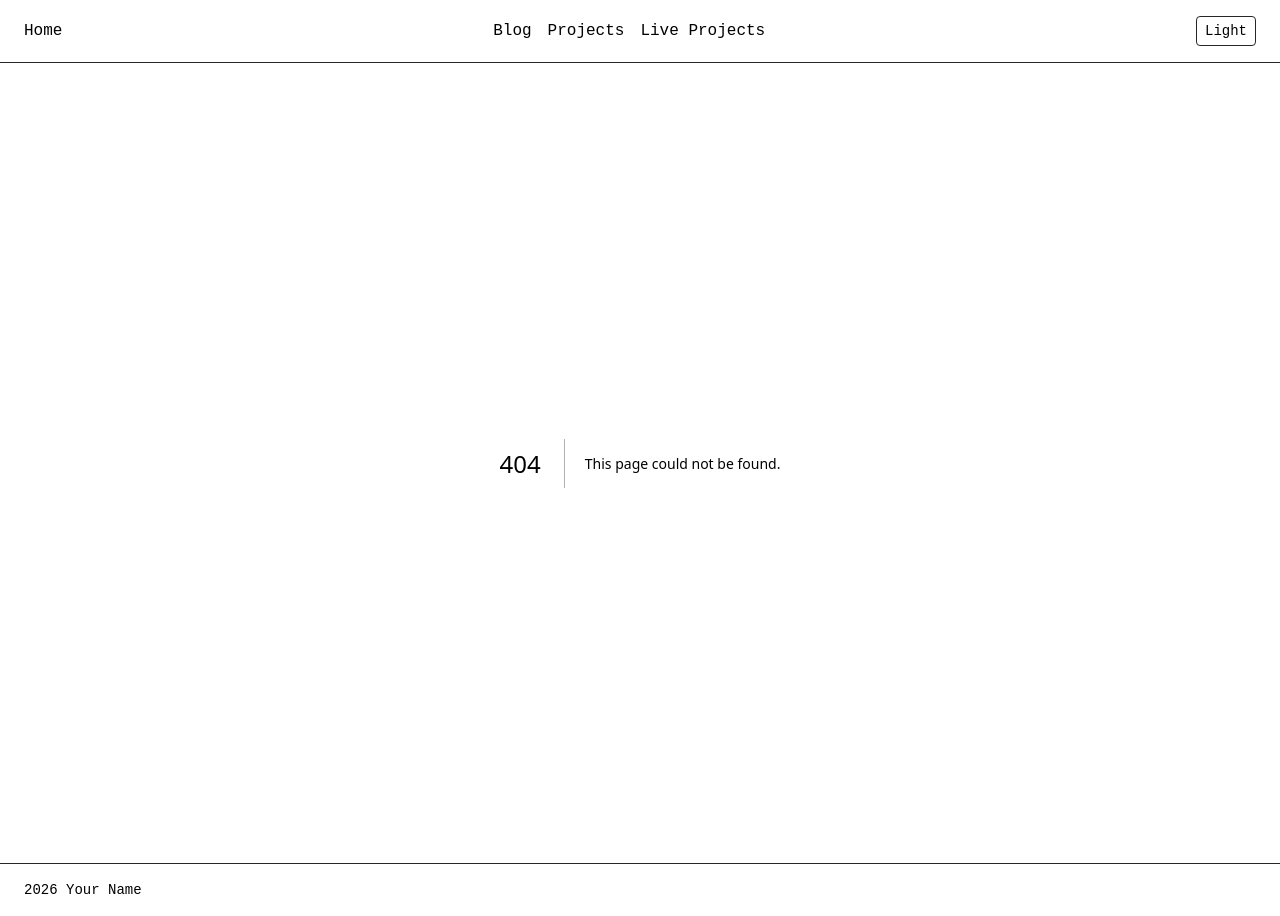
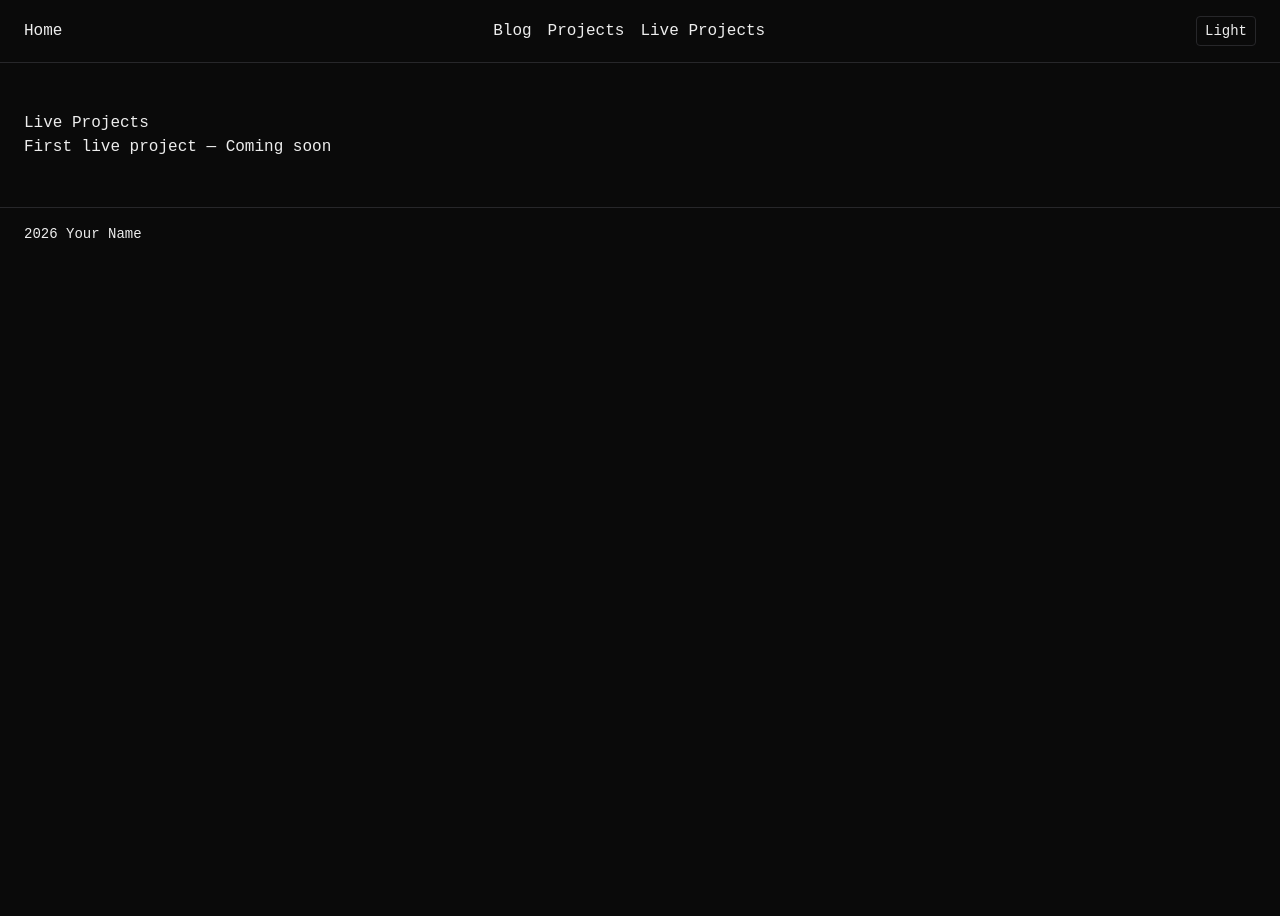
Before and after one commit to nadeem4/portfolio, a Next.js app: page /live-projects in a window 1280 px wide. Before the commit this address had no page. After the commit the page ends 800 px from the top, so only its background shows below. Built offline with nearby package versions, Linux system fonts and the light colour scheme.

Commit message:
feat: add live projects page with coming-soon placeholders

```diff
--- /dev/null
+++ b/app/live-projects/page.tsx
@@ -0,0 +1,16 @@
+import { liveProjects } from '@/config/live-projects';
+
+export default function LiveProjectsPage() {
+  return (
+    <main className="px-6 py-12">
+      <h1>Live Projects</h1>
+      <ul>
+        {liveProjects.map((project) => (
+          <li key={project.name}>
+            <span>{project.name}</span> — Coming soon
+          </li>
+        ))}
+      </ul>
+    </main>
+  );
+}
```
Also changed, not shown: 1 other file (tests, documents, lock files or other folders).
